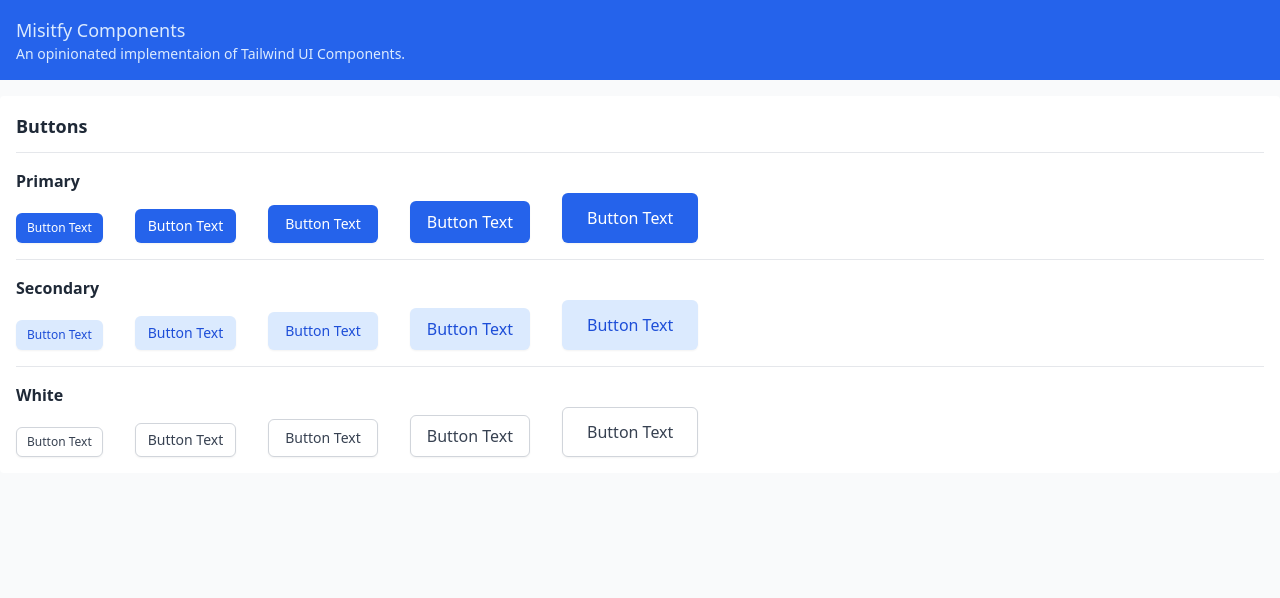
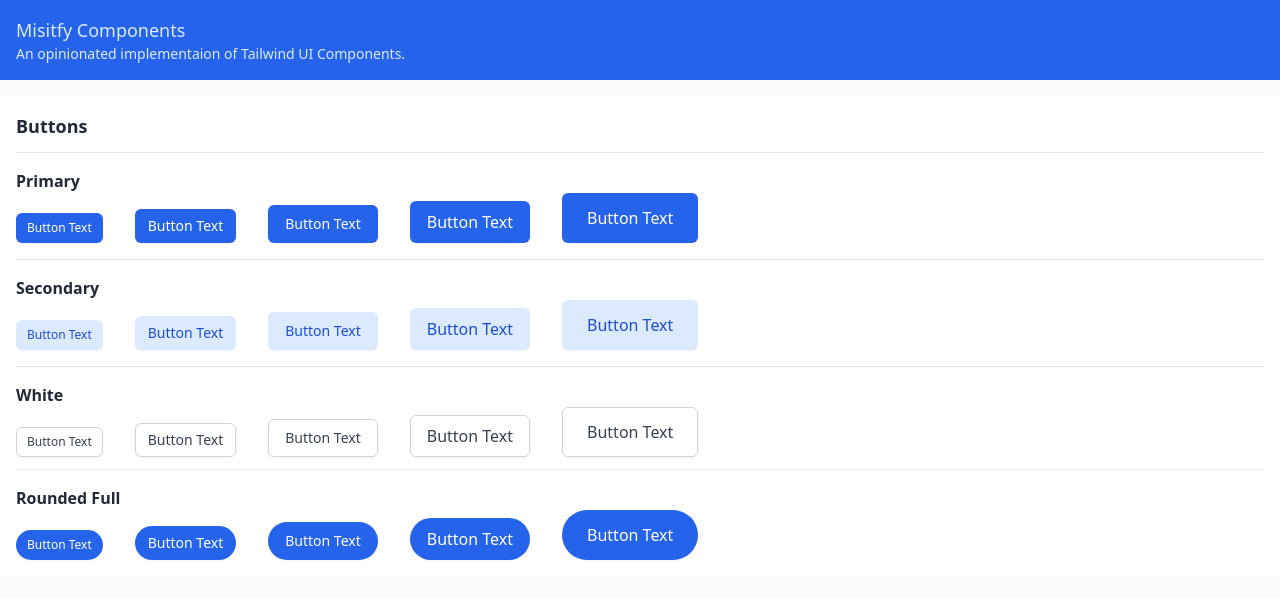
Before and after one commit to StevenCalverley/mistify-next, a Vue app: page / in a window 1280 px wide. Shown: the top 598 px of the page. Built offline with nearby package versions, Linux system fonts and the light colour scheme; a web font is replaced by a local one.

Commit message:
Add Button Rounded Full

```diff
--- a/src/App.vue
+++ b/src/App.vue
@@ -41,6 +41,16 @@
             <m-button size="xl" type="white">Button Text</m-button>
           </div>
         </div>
+        <div class="mt-3 pt-4 border-t">
+          <h2 class="font-semibold">Rounded Full</h2>
+          <div class="flex space-x-8 items-end">
+            <m-button size="xs" rounded="full">Button Text</m-button>
+            <m-button size="sm" rounded="full">Button Text</m-button>
+            <m-button rounded="full">Button Text</m-button>
+            <m-button size="lg" rounded="full">Button Text</m-button>
+            <m-button size="xl" rounded="full">Button Text</m-button>
+          </div>
+        </div>
       </section>
     </div>
   </main>
--- a/src/components/MButton/MButton.vue
+++ b/src/components/MButton/MButton.vue
@@ -1,8 +1,8 @@
 <template>
   <button
     type="button"
-    class="inline-flex items-center font-medium border border-transparent rounded-md shadow-sm focus:outline-none focus:ring-2 focus:ring-offset-2"
-    :class="[sizeClasses, typeClasses]"
+    class="inline-flex items-center font-medium border border-transparent shadow-sm focus:outline-none focus:ring-2 focus:ring-offset-2"
+    :class="[sizeClasses, typeClasses, roundedClasses]"
     @click="$emit('click')"
   >
     <slot />
@@ -27,6 +27,11 @@ export default defineComponent({
       default: 'primary',
       validator: (type: string) =>
         ['primary', 'secondary', 'white'].includes(type),
+    },
+    rounded: {
+      type: String,
+      default: 'rounded',
+      validator: (variant: string) => ['rounded', 'full'].includes(variant),
     },
   },
   computed: {
@@ -54,6 +59,14 @@ export default defineComponent({
           return 'text-white bg-blue-600 hover:bg-blue-700 focus:ring-blue-500';
       }
     },
+    roundedClasses(): string {
+      switch (this.rounded) {
+        case 'full':
+          return 'rounded-full';
+        default:
+          return 'rounded-md';
+      }
+    },
   },
 });
 </script>
```
